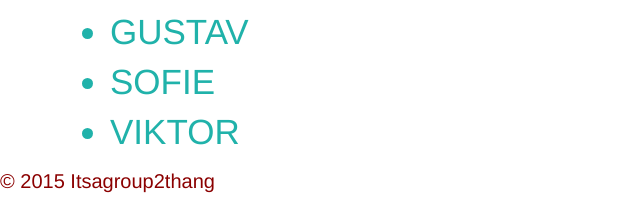
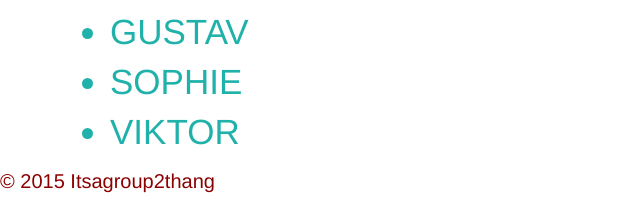
Before and after one commit to flabbert/grptwo, a plain HTML site: page about.html in a window 1280 px wide. Shown: the part 453-671 px from the top of the page, 0-640 px from the left. Drawn offline with nearby package versions, Linux system fonts and the light colour scheme.

Commit message:
Updated spelling

```diff
--- a/about.html
+++ b/about.html
@@ -35,7 +35,7 @@
             <p> Grupp två består just nu av:</p>
             <ul>
                 <li>Gustav</li>
-                <li>Sofie</li>
+                <li>Sophie</li>
                 <li>Viktor</li>
             </ul>
             </div>
```
